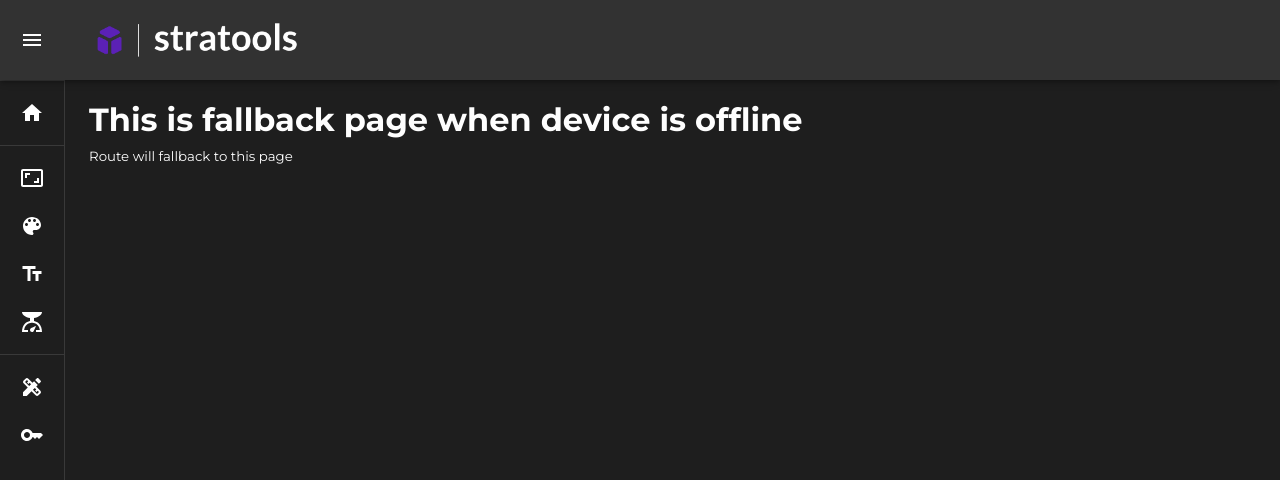
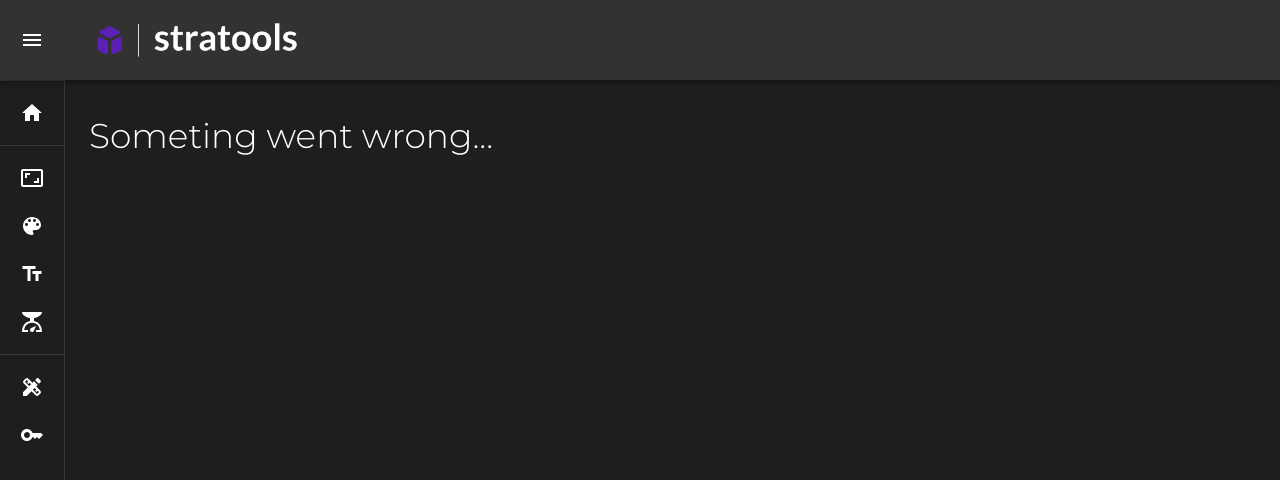
Before and after one commit to huffmanks/tools-nextjs, a Next.js app: page /fallback in a window 1280 px wide. Shown: the top 480 px of the page. Built offline with nearby package versions, Linux system fonts and the light colour scheme.

Commit message:
removed sharp

```diff
--- a/package.json
+++ b/package.json
@@ -22,8 +22,7 @@
         "next-sitemap": "^3.1.10",
         "react": "18.2.0",
         "react-colorful": "^5.5.1",
-        "react-dom": "18.2.0",
-        "sharp": "^0.30.7"
+        "react-dom": "18.2.0"
     },
     "devDependencies": {
         "eslint": "8.19.0",
--- a/pages/fallback.jsx
+++ b/pages/fallback.jsx
@@ -1,8 +1,13 @@
-const fallback = () => (
-    <div>
-        <h1>This is fallback page when device is offline </h1>
-        <small>Route will fallback to this page</small>
-    </div>
-)
+import PageTitle from '../components/layout/PageTitle'
+
+const fallback = () => {
+    return (
+        <>
+            <div style={{ marginTop: '20px' }}>
+                <PageTitle>Someting went wrong...</PageTitle>
+            </div>
+        </>
+    )
+}
 
 export default fallback
```
Also changed, not shown: 1 other file (tests, documents, lock files or other folders).
